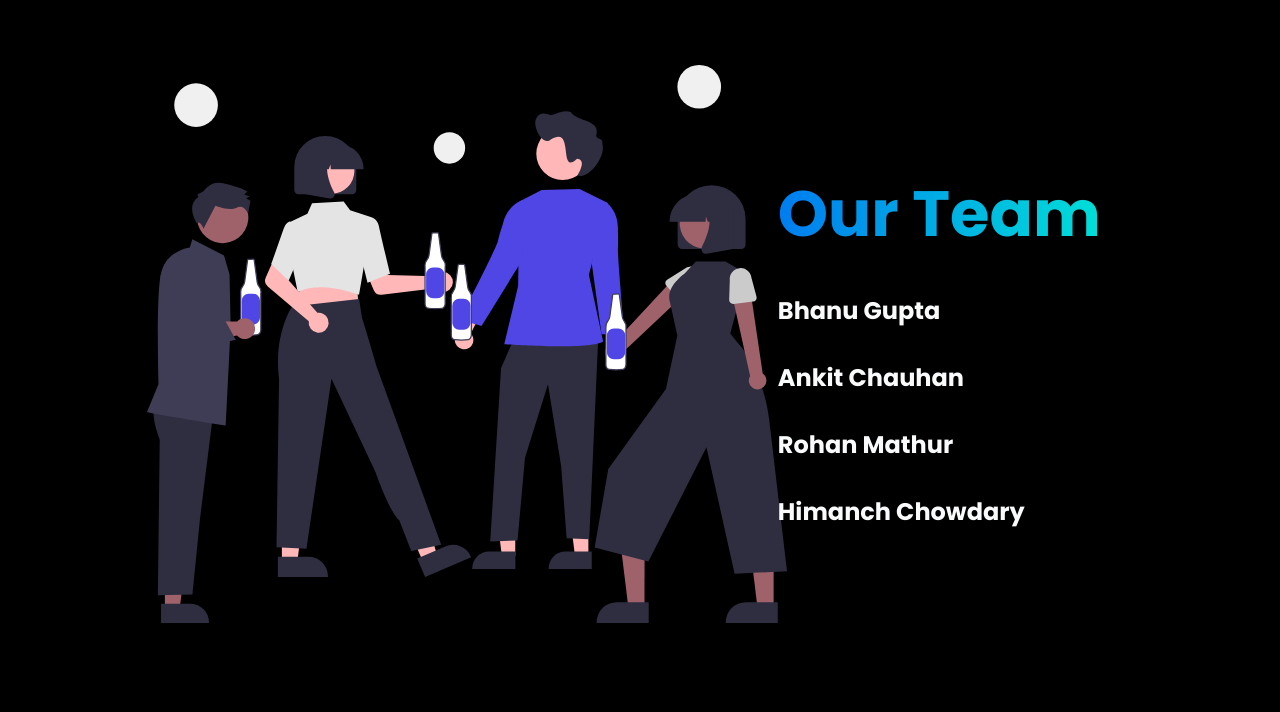
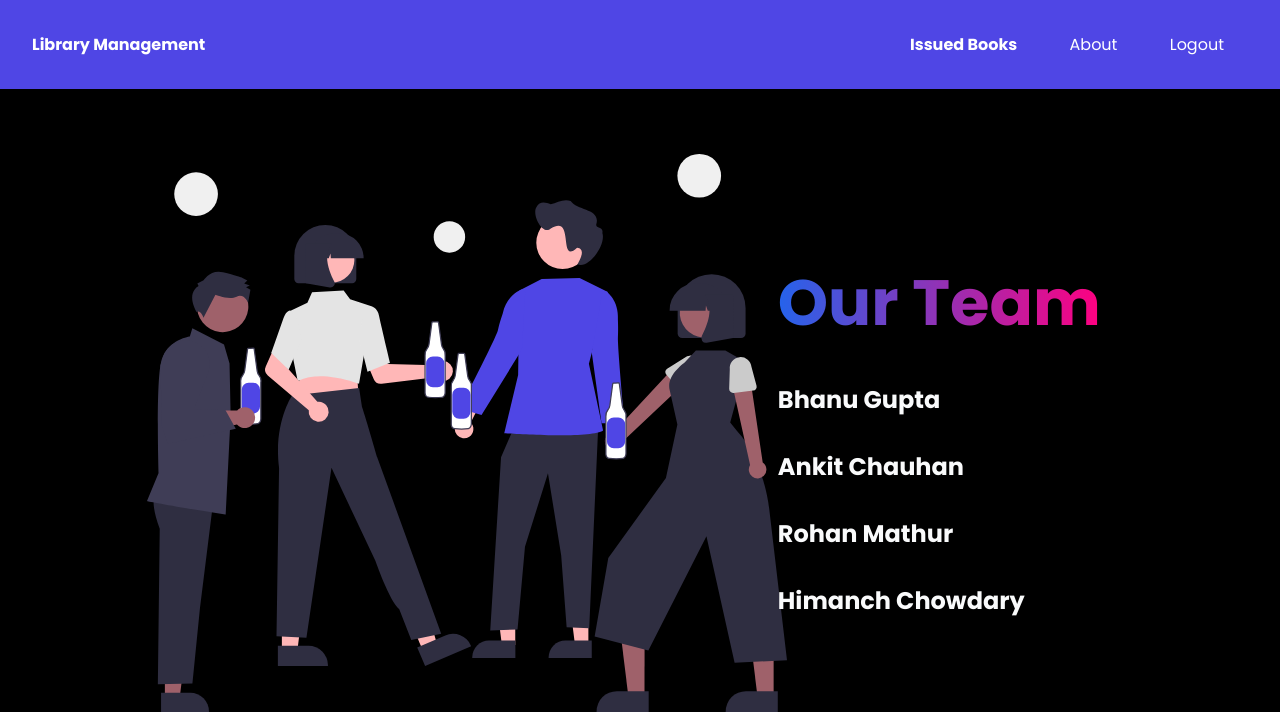
Before and after one commit to himanch007/innovaccer-library-management-system, a Flask app: page /about in a window 1280 px wide. Shown: the top 712 px of the page. Run offline with Flask 2, Linux system fonts and the light colour scheme.

Commit message:
fix: navbar fix in about

```diff
--- a/static/styles/style.css
+++ b/static/styles/style.css
@@ -300,8 +300,8 @@ tr {
   -webkit-text-fill-color: transparent;
   background-image: linear-gradient(
     90deg,
-    var(--start-about-color),
-    var(--end-about-color)
+    var(--primary-button-color),
+    var(--end-color)
   );
 }
 
--- a/templates/about.html
+++ b/templates/about.html
@@ -2,6 +2,20 @@
 <html lang="en">
   {%include "header.html"%}
   <body>
+    <nav class="navigation">
+      <div class="nav-brand">Library Management</div>
+      <ul class="list-non-bullet nav-links">
+        <li class="list-item-inline">
+          <a class="link link-active" href="/issued-books">Issued Books</a>
+        </li>
+        <li class="list-item-inline">
+          <a class="link" href="/about">About</a>
+        </li>
+        <li class="list-item-inline">
+          <a class="link" href="/logout">Logout</a>
+        </li>
+      </ul>
+    </nav>
     <div class="main-container">
       <div class="left-container">
         <img src="/static/images/about.svg" alt="about" />
```
